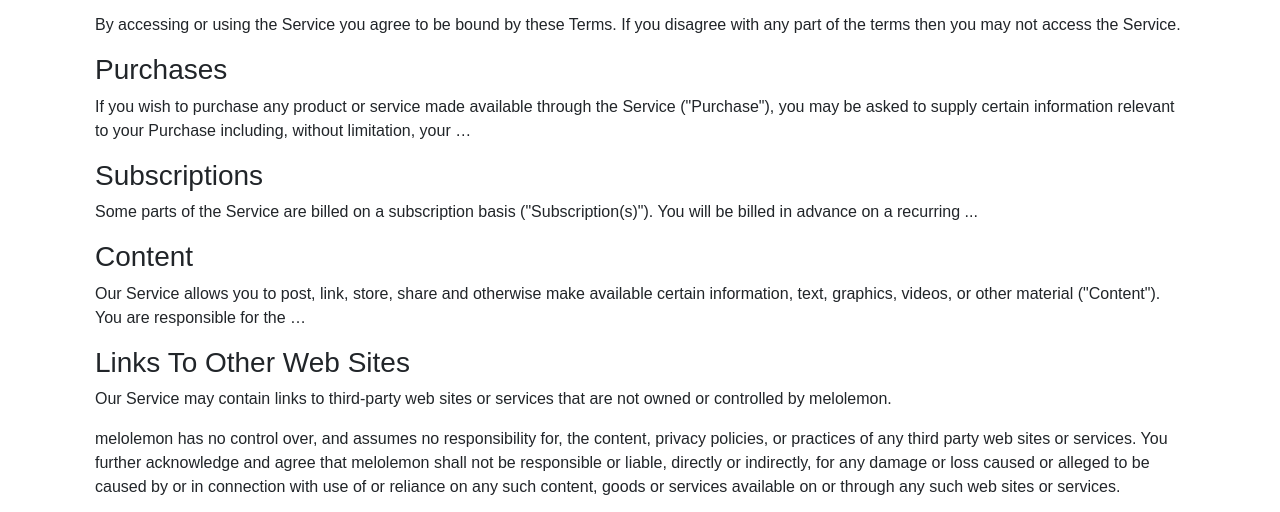
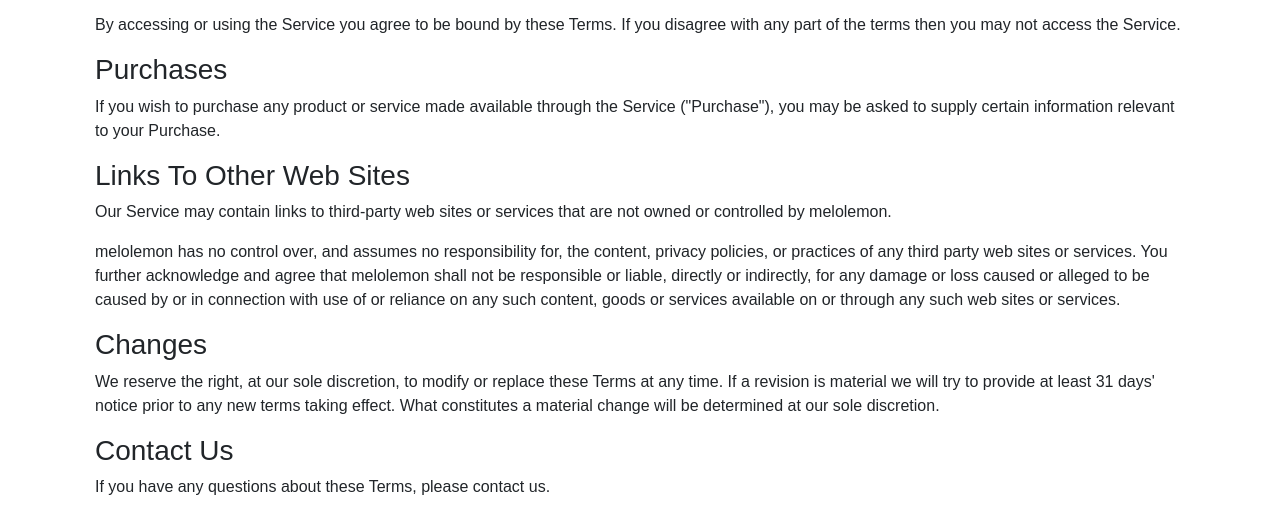
Before and after one commit to mlemyco/melolemon, a plain HTML site: page privacy-terms/index.html in a window 1280 px wide. Shown: the part 1467-1979 px from the top of the page. Drawn offline with nearby package versions, Linux system fonts and the light colour scheme; a web font is replaced by a local one.

Commit message:
update terms

```diff
--- a/privacy-terms/index.html
+++ b/privacy-terms/index.html
@@ -134,19 +134,7 @@
             <h3>Purchases</h3>
 
             <p>
-                If you wish to purchase any product or service made available through the Service ("Purchase"), you may be asked to supply certain information relevant to your Purchase including, without limitation, your …
-            </p>
-
-            <h3>Subscriptions</h3>
-
-            <p>
-                Some parts of the Service are billed on a subscription basis ("Subscription(s)"). You will be billed in advance on a recurring ...
-            </p>
-
-            <h3>Content</h3>
-
-            <p>
-                Our Service allows you to post, link, store, share and otherwise make available certain information, text, graphics, videos, or other material ("Content"). You are responsible for the …
+                If you wish to purchase any product or service made available through the Service ("Purchase"), you may be asked to supply certain information relevant to your Purchase.
             </p>
 
 
```
